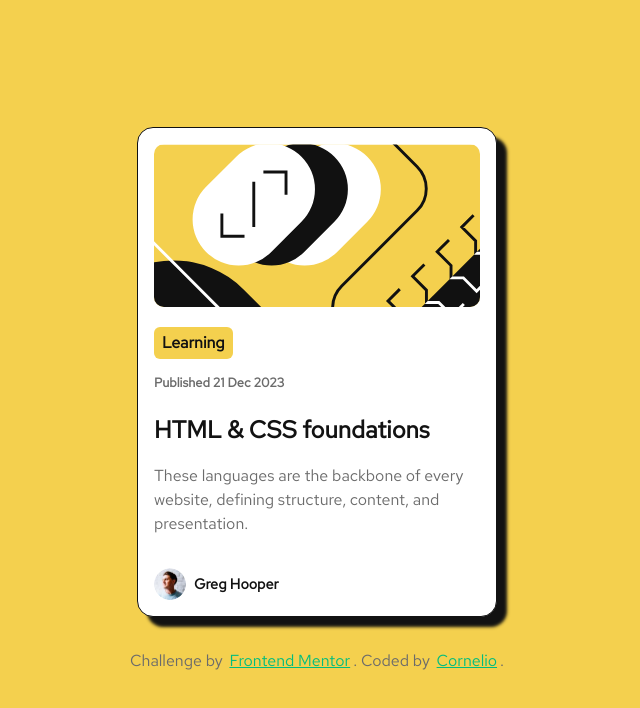
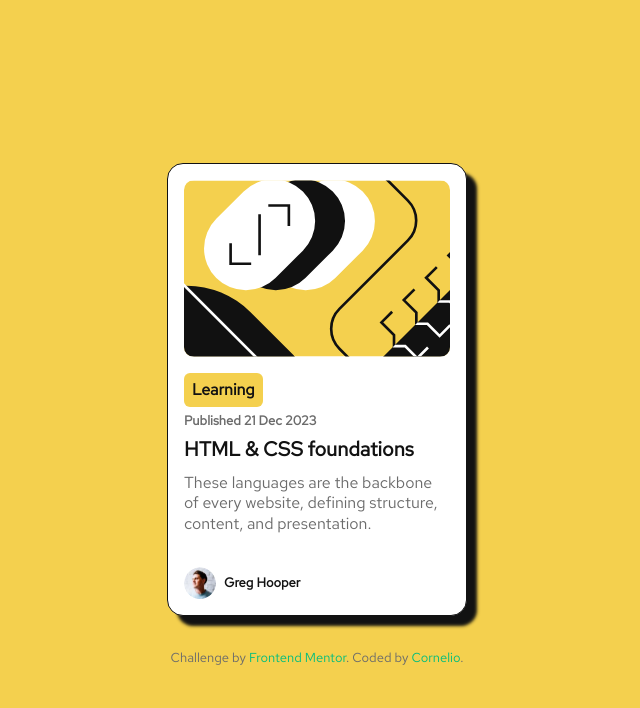
Before and after one commit to Cornelio-II/blog-preview-card, a Vue app: page / in a window 1280 px wide. Shown: the top 708 px of the page, without its empty margins (323-963 px from the left). Built offline with nearby package versions, Linux system fonts and the light colour scheme.

Commit message:
Update: styles using fluid typography

```diff
--- a/src/assets/css/main.css
+++ b/src/assets/css/main.css
@@ -7,36 +7,137 @@
 
   --gray-500: hsl(0, 0%, 42%);
   --gray-950: hsl(0, 0%, 7%);
+
+  --green: hsla(160, 100%, 37%, 1);
+
+  /* Fluid Typography */
+  --fluid-16-20: clamp(1rem, 0.913rem + 0.4348vw, 1.25rem);
+  --fluid-12-13: clamp(0.75rem, 0.7283rem + 0.1087vw, 0.8125rem);
+  --fluid-14-16: clamp(0.875rem, 0.8315rem + 0.2174vw, 1rem);
+
 }
 
 *,
 *::before,
 *::after {
   box-sizing: border-box;
-  font-weight: normal;
-}
-body {
   padding: 0;
   margin: 0;
+}
+
+html, body {
+ font-weight: normal;
+ scroll-behavior: smooth;
+ text-rendering: optimizeLegibility;
+ -webkit-font-smoothing: antialiased;
+ -moz-osx-font-smoothing: grayscale;
+}
+
+body {
   display: grid;
   place-items: center;
   min-height: 100vh;
-  line-height: 1.5;
+  line-height: 1.6;
   font-family: "Red Hat Text", sans-serif;
   background-color: var(--yellow);
-  transition: background-color 0.3s, color 0.3s;
-  text-rendering: optimizeLegibility;
-  -webkit-font-smoothing: antialiased;
-  -moz-osx-font-smoothing: grayscale;
+  transition: background-color 0.3s ease-in-out;
 }
 
-img,
-video,
-iframe,
-webp{
+img
+{
   max-inline-size: 100%;
-  block-size: auto;
-  aspect-ratio: 2/1;
+  max-block-size: 100%;
+  aspect-ratio: 3 / 2;
   object-fit: cover;
   object-position: top center;
 }
+
+img {
+  width: 100%;
+  height: auto;
+  border-radius: 0.625rem;
+  display: block;
+}
+
+.card-container {
+  background-color: var(--white);
+  border-radius: 1rem;
+  box-shadow: 0.625rem 0.625rem 0.2rem var(--gray-950);
+  border: 0.063rem solid var(--gray-950);
+  padding: 1rem;
+  width: 18.75rem;
+  overflow: hidden;
+  margin: 2rem auto;
+}
+
+.name {
+  font-size: var(--fluid-16-20);
+  margin-block-end: 0.5rem;
+  font-weight: 700;
+  color: var(--gray-950);
+}
+.name:hover {
+  color: var(--yellow);
+}
+
+.tittle{
+  color: var(--gray-950);
+  font-weight: 700;
+  background-color: var(--yellow);
+  border-radius: 0.375rem;
+  padding: 0.25rem 0.5rem;
+  width: fit-content;
+  margin-block-start: 1rem;
+  font-size: var(--fluid-14-16);
+}
+span {
+  color: var(--gray-500);
+  font-size: var(--fluid-12-13);
+  font-weight: bold;
+}
+
+p {
+  color: var(--gray-500);
+}
+
+aside {
+  margin-block-start: 2rem;
+}
+
+.image-avatar {
+  width: 2rem;
+  height: 2rem;
+  border-radius: 50%;
+  overflow: hidden;
+  margin-inline-end: 0.5rem;
+}
+
+.author {
+  display: flex;
+  align-items: center;
+  font-size: var(--fluid-12-13);
+  font-weight: bold;
+  color: var(--gray-950);
+  zoom: 1;
+}
+.Description {
+  font-size: var(--fluid-14-16);
+  line-height: 1.3;
+}
+
+.dev {
+  text-align: center;
+  font-size: var(--fluid-12-13);
+}
+a {
+  text-decoration: none;
+  color: var(--green);
+  transition:  0.4s ease-in-out;
+}
+
+@media (hover: hover) {
+  a:hover {
+    text-decoration: underline;
+    font-weight: 700;
+  }
+}
--- a/src/components/Blog-preview-card.vue
+++ b/src/components/Blog-preview-card.vue
@@ -2,13 +2,13 @@
   <div class="card-container">
     <img src="/illustration-article.svg?url" alt="illustration-article" />
     <header aria-label="Blog preview card">
-      <h2>Learning</h2>
+      <h2 class="tittle">Learning</h2>
       <span>Published 21 Dec 2023</span>
     </header>
-    <article>
-      <h1> HTML & CSS foundations</h1>
-      <p> These languages are the backbone of every website, defining structure, content, and presentation.</p>
-    </article>
+    <section>
+      <h1 class="name"> HTML & CSS foundations</h1>
+      <p class="Description"> These languages are the backbone of every website, defining structure, content, and presentation.</p>
+    </section>
     <aside>
       <div class="author">
         <img src="/image-avatar.webp" class="image-avatar" alt="avatar-michelle"/>
@@ -17,116 +17,8 @@
     </aside>
   </div>
   <footer>
-    <p> Challenge by <a href="https://www.frontendmentor.io?ref=challenge" target="_blank">Frontend Mentor</a>.
+    <p class="dev"> Challenge by <a href="https://www.frontendmentor.io?ref=challenge" target="_blank">Frontend Mentor</a>.
       Coded by <a href="https://github.com/Timex29/blog-preview-card">Cornelio</a>.</p>
   </footer>
 
 </template>
-<style scoped>
-.card-container {
-  background-color: var(--white);
-  border-radius: 1rem;
-  box-shadow: 0.625rem 0.625rem 0.2rem var(--gray-950);
-  margin: 0 auto;
-  border: 0.063rem solid var(--gray-950);
-  padding: 1rem;
-  width: 18.75rem;
-  overflow: hidden;
-  margin: 2rem auto;
-}
-header {
-  display: flex;
-  flex-direction: column;
-  justify-content: center;
-  align-items: left;
-  margin-bottom: 1rem;
-}
-
-img {
-  width: 100%;
-  height: auto;
-  border-radius: 0.625rem;
-}
-
-h1 {
-  font-size: clamp(1rem, 1rem + 1vw, 1.5rem);
-  margin-bottom: 0.5rem;
-  font-weight: bold;
-  color: var(--gray-950);
-}
-
-h1:hover {
-  color: var(--yellow);
-}
-
-h2 {
-  color: var(--gray-950);
-  font-weight: bold;
-  background-color: var(--yellow);
-  border-radius: 0.375rem;
-  padding: 0.25rem 0.5rem;
-  align-items: left;
-  width: fit-content;
-  font-size: medium;
-}
-
-span {
-  color: var(--gray-500);
-  font-size: 0.8rem;
-  font-weight: bold;
-}
-
-p {
-  color: var(--gray-500);
-  font-size: clamp(0.7rem, 0.7rem + 0.5vw, 1rem);
-  margin-bottom: 1rem;
-}
-aside {
-  margin-top: 2rem;
-}
-.image-avatar {
-  width: 2rem;
-  height: 2rem;
-  border-radius: 50%;
-  overflow: hidden;
-  margin-right: 0.5rem;
-}
-
-.author {
-  display: flex;
-  align-items: center;
-  font-size: clamp(0.6rem, 0.6rem + 0.5vw, 0.9rem);
-  font-weight: bold;
-  color: var(--gray-950);
-  zoom: 1;
-}
-
-footer {
-  margin: 2rem 0;
-}
-
-@media screen and (min-width: 48rem) {
-  .card-container {
-    width: 22.5rem;
-  }
-
-  footer {
-    text-align: center;
-  }
-}
-a,
-.green {
-  text-decoration: underline;
-  color: hsla(160, 100%, 37%, 1);
-  transition: 0.4s;
-  padding: 0.188rem;
-
-}
-
-@media (hover: hover) {
-  a:hover {
-    text-decoration: none;
-    font-weight: bold;
-  }
-}
-</style>
```
